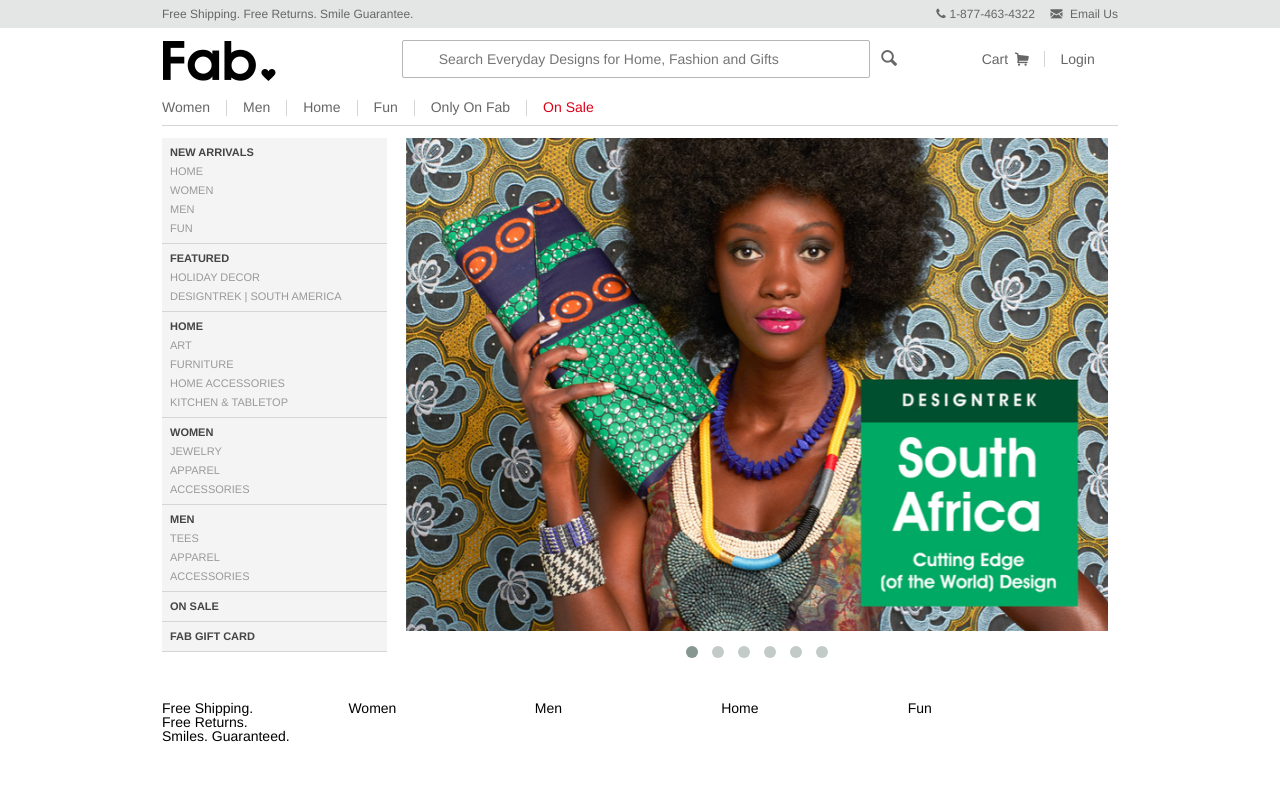
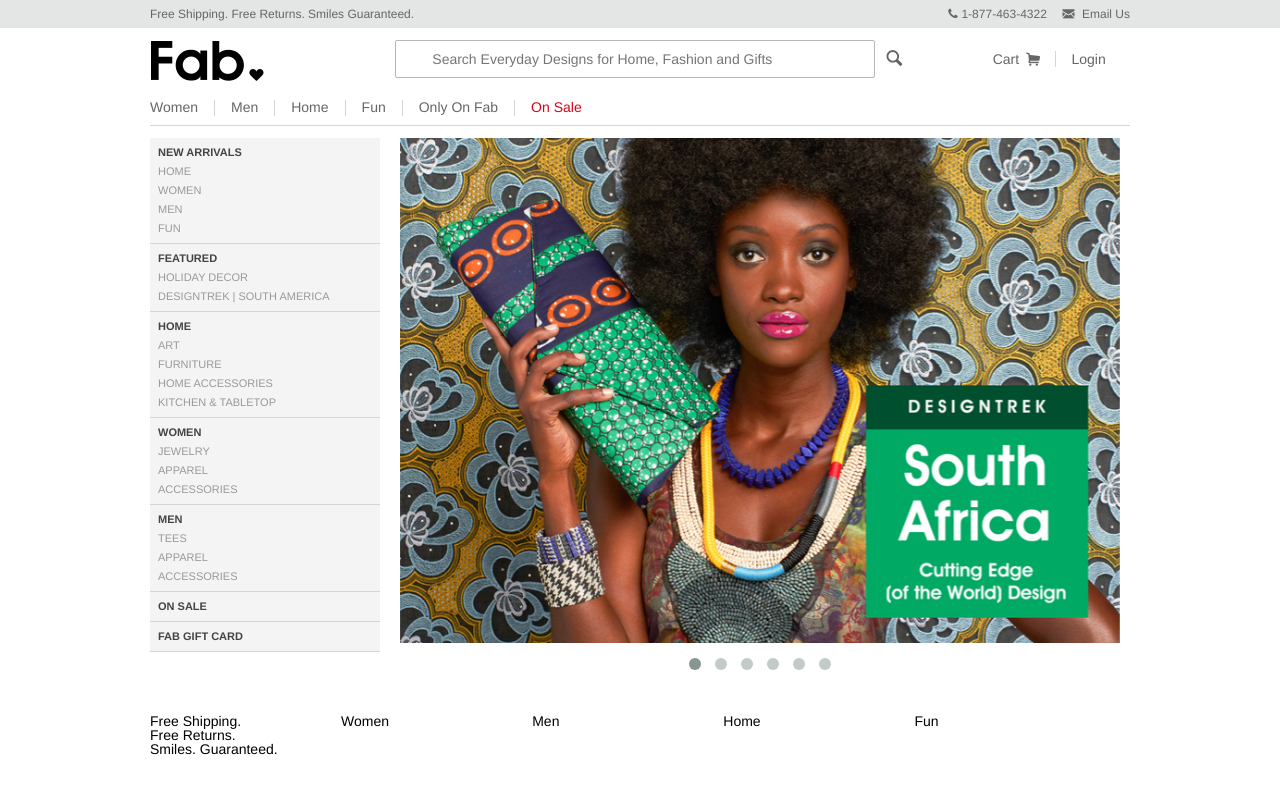
Before and after one commit to jennabantjes/Fab-Demo, a plain HTML site: page _site/index.html in a window 1280 px wide. Shown: the top 800 px of the page. Drawn offline with nearby package versions, Linux system fonts and the light colour scheme.

Commit message:
Correct wording

```diff
--- a/_site/index.html
+++ b/_site/index.html
@@ -19,7 +19,7 @@
     <section class="meta">
 	<div class="container">
 		<div class="one-of-two col">
-			<a href="#">Free Shipping. Free Returns. Smile Guarantee.</a>
+			<a href="#">Free Shipping. Free Returns. Smiles Guaranteed.</a>
 		</div>
 		<div class="one-of-two col contact">
 			<span class="icon-phone"></span>1-877-463-4322
--- a/sass/layouts/_default.scss
+++ b/sass/layouts/_default.scss
@@ -21,9 +21,9 @@
 .container {
     height: 100%;
     margin: 0 auto;
-    padding: 0 12px;
+    padding: 0 10px;
     position: relative;
-    max-width: 980px;
+    max-width: 1000px;
     min-width: 320px;
 }
 
```
Also changed, not shown: index.html (+1 -1 lines), _site/sass/style.css, sass/style.css.
